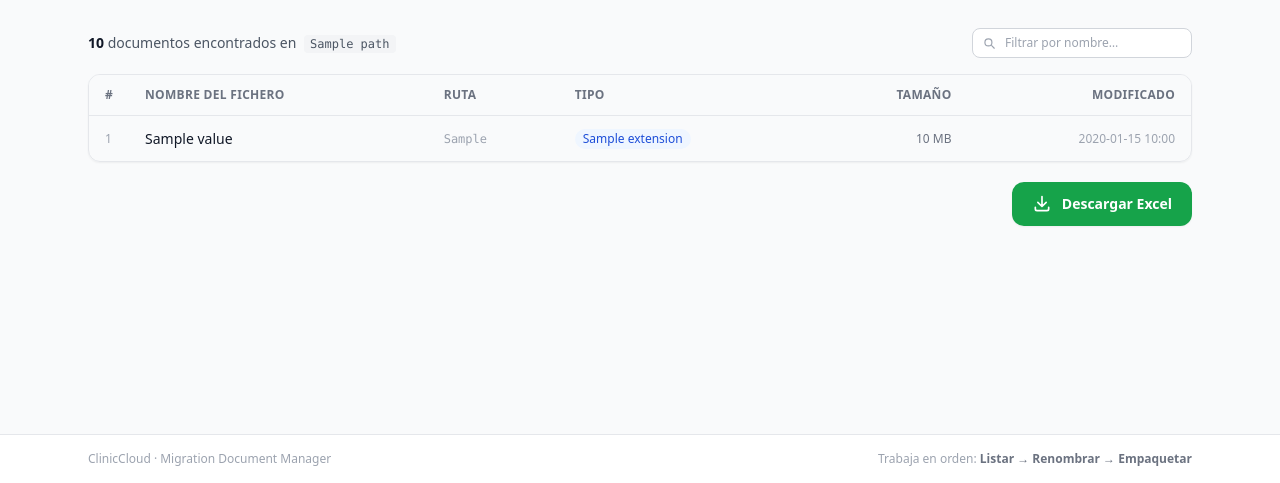
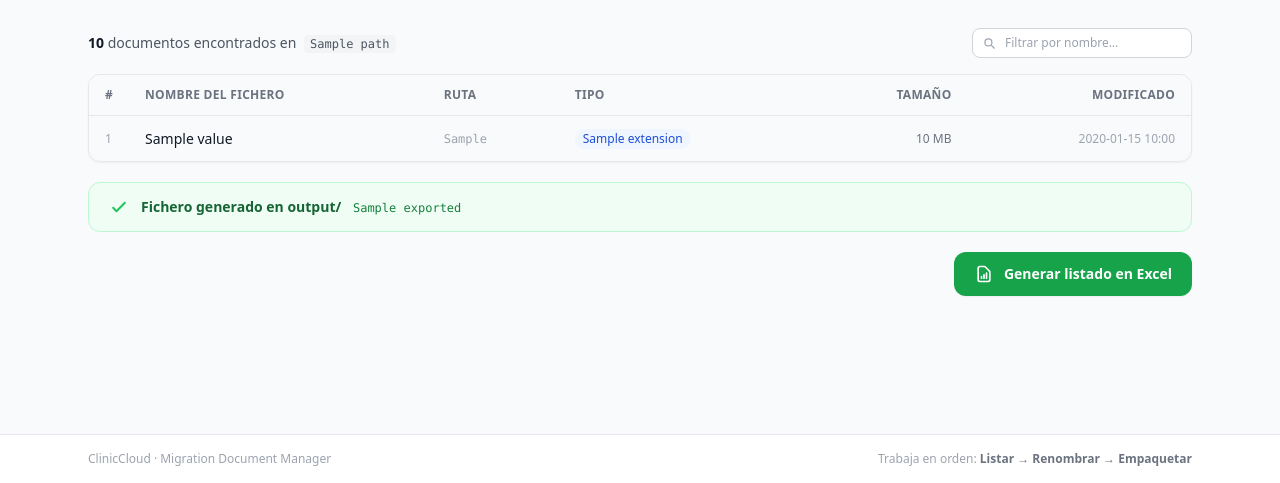
Before and after one commit to aruiz-cliniccloud/cliniccloud-migrations-documents-python, a Flask app: template app/templates/listing.html in a window 1280 px wide. Shown: the part 317-800 px from the top of the page. Run offline with Flask 3, Linux system fonts and the light colour scheme; the template is opened without the code that fills it: most values are stand-ins (such as "Sample title", 1, 10 or a date in 2020); some libraries are stand-ins or nearby versions.

Commit message:
feat: export saves Excel to output/ and redirects with success banner instead of browser download
Co-Authored-By: Claude Sonnet 4.6 <noreply@anthropic.com>

```diff
--- a/app/templates/listing.html
+++ b/app/templates/listing.html
@@ -195,13 +195,26 @@
       {{ t("listing.no_filter_results") }}
     </p>
 
+    <!-- Export success banner -->
+    {% if exported %}
+    <div class="mt-5 flex items-center gap-3 rounded-xl border border-green-200 bg-green-50 px-5 py-3.5 text-sm text-green-800">
+      <svg class="w-5 h-5 flex-shrink-0 text-green-500" fill="none" viewBox="0 0 24 24" stroke="currentColor" stroke-width="2.5">
+        <path stroke-linecap="round" stroke-linejoin="round" d="M5 13l4 4L19 7"/>
+      </svg>
+      <div class="min-w-0">
+        <span class="font-semibold">{{ t("listing.export_success_title") }}</span>
+        <code class="ml-2 font-mono text-xs text-green-700 break-all">{{ exported }}</code>
+      </div>
+    </div>
+    {% endif %}
+
     <!-- Export button -->
     <div class="mt-5 flex justify-end">
       <a href="/documents/export?path={{ path }}"
          title="{{ t('listing.export_title') }}"
          class="inline-flex items-center gap-2.5 px-5 py-3 text-sm font-semibold text-white bg-green-600 rounded-xl hover:bg-green-700 active:bg-green-800 shadow-sm hover:shadow transition">
         <svg class="w-5 h-5" fill="none" viewBox="0 0 24 24" stroke="currentColor" stroke-width="2">
-          <path stroke-linecap="round" stroke-linejoin="round" d="M4 16v2a2 2 0 002 2h12a2 2 0 002-2v-2M7 10l5 5 5-5M12 15V3"/>
+          <path stroke-linecap="round" stroke-linejoin="round" d="M9 17v-2m3 2v-4m3 4v-6m2 10H7a2 2 0 01-2-2V5a2 2 0 012-2h5.586a1 1 0 01.707.293l5.414 5.414a1 1 0 01.293.707V19a2 2 0 01-2 2z"/>
         </svg>
         {{ t("listing.export_button") }}
       </a>
--- a/app/translations/en.json
+++ b/app/translations/en.json
@@ -86,8 +86,9 @@
   "listing.initial.title": "Enter a folder path to get started",
   "listing.initial.description": "Type or paste the full path to your documents folder above and click Browse.",
   "listing.no_filter_results": "No documents match your filter.",
-  "listing.export_button": "Download Excel",
-  "listing.export_title": "Export listing to Excel (.xlsx)",
+  "listing.export_button": "Generate Excel listing",
+  "listing.export_title": "Generate an Excel file with the listing in the output/ folder",
+  "listing.export_success_title": "File generated in output/",
 
   "rename.breadcrumb.home": "Home",
   "rename.step_badge": "Step 2 of 3",
--- a/app/translations/es.json
+++ b/app/translations/es.json
@@ -86,8 +86,9 @@
   "listing.initial.title": "Introduce una ruta para comenzar",
   "listing.initial.description": "Escribe o pega la ruta completa de tu carpeta de documentos y pulsa Explorar.",
   "listing.no_filter_results": "Ningún documento coincide con el filtro.",
-  "listing.export_button": "Descargar Excel",
-  "listing.export_title": "Exportar listado a Excel (.xlsx)",
+  "listing.export_button": "Generar listado en Excel",
+  "listing.export_title": "Genera un fichero Excel con el listado en la carpeta output/",
+  "listing.export_success_title": "Fichero generado en output/",
 
   "rename.breadcrumb.home": "Inicio",
   "rename.step_badge": "Paso 2 de 3",
```
Also changed, not shown: app/routes/listing.py (+4 -7 lines), tests/routes/test_listing.py (+12 -22 lines).
